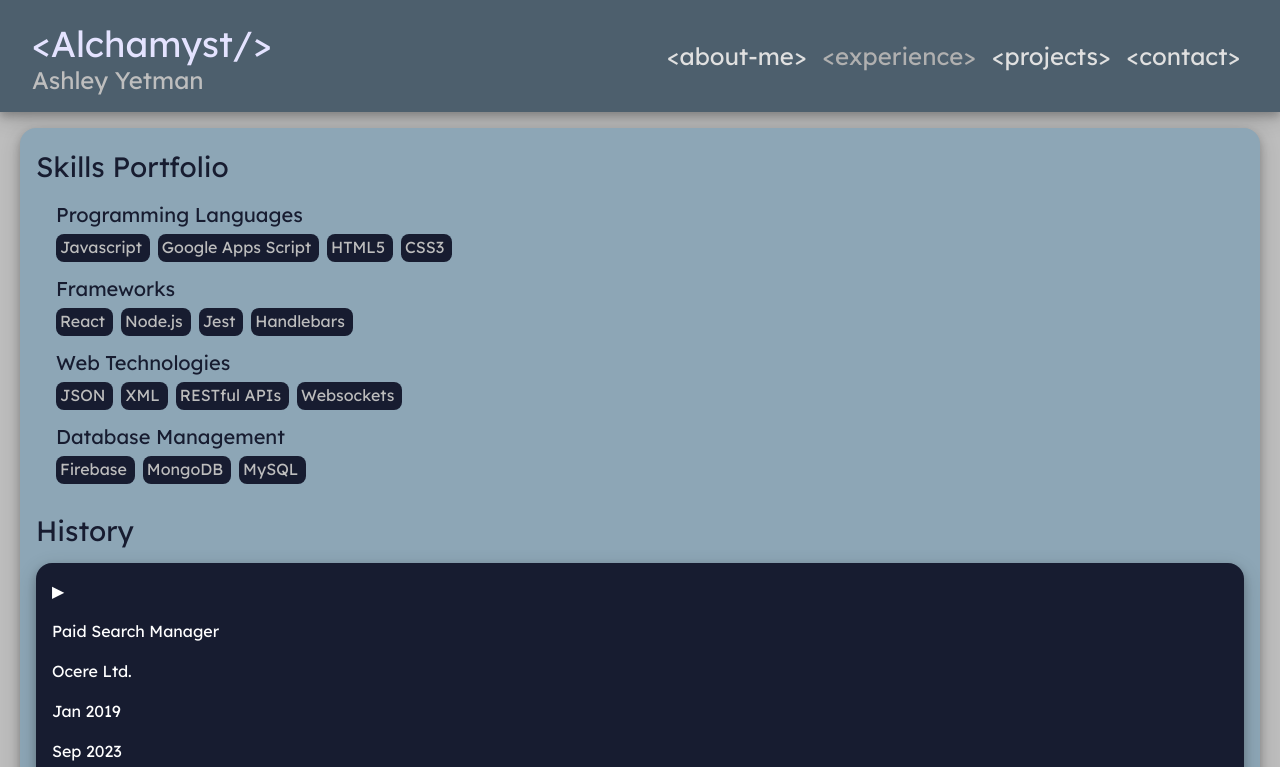
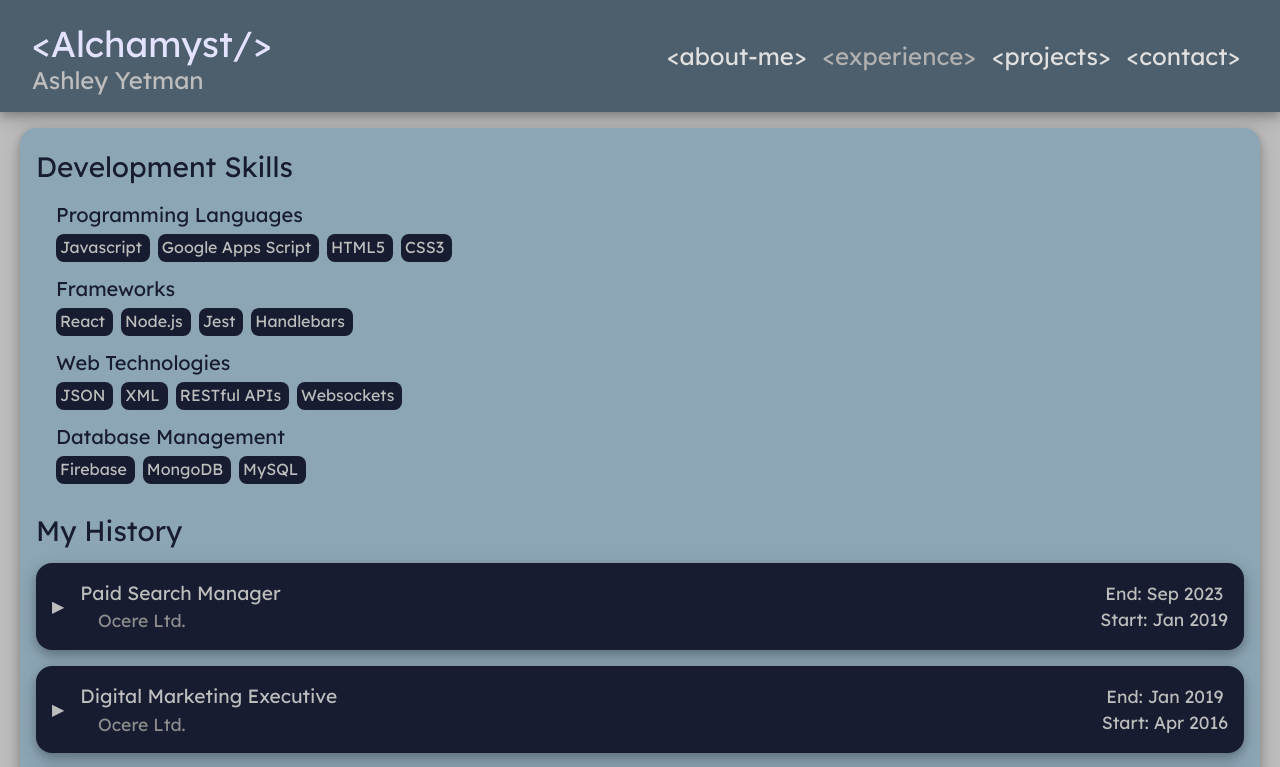
Before and after one commit to Alchamyst/ayetman-web, a React (Vite) app: page /experience in a window 1280 px wide. Shown: the top 767 px of the page. Built offline with nearby package versions, Linux system fonts and the light colour scheme.

Commit message:
add further styling to HistoryListItem component.

```diff
--- a/src/assets/myHistory.json
+++ b/src/assets/myHistory.json
@@ -18,7 +18,7 @@
         "designation": "Customer Service Apprenticeship",
         "startYearMonth" : "Jan 2014",
         "endYearMonth": "Apr 2016",
-        "description": "Some information about my apprenticeship will go here."
+        "description": "In this role, I conducted vital backlink analyses, managed PPC accounts for Google and Bing Ads, and rectified Google SEO penalties with link disavows, ensuring our clients' online success."
     },
     {
         "organisation": "Staffordshire University",
--- a/src/components/HistoryListItem.jsx
+++ b/src/components/HistoryListItem.jsx
@@ -14,17 +14,20 @@ export default function HistoryListItem(props) {
     return (
         <div className='history-list-item'>
             <div className={`history-compact ${props.isExpanded ? "history-compact-expanded": ""}`} onClick={handleOnClick}>
-                <div className={`expander${props.isExpanded ? "-open" : ""}`}>
+                <div className={`expander ${props.isExpanded ? "expander-open" : ""}`}>
                     {!props.isExpanded && <p>&#x25B6;</p>}
                     {props.isExpanded && <p>&#x25BC;</p>}
                 </div>
-                <div className='history-titles'>
-                    <p className='history-designation'>{props.designation}</p>
-                    <p className='history-organisation'>{props.organisation}</p>
-                </div>
-                <div className='history-dates'>
-                    <p className='history-start-date'>{props.startYearMonth}</p>
-                    <p className='history-end-date'>{props.endYearMonth}</p>
+                <div className='history-compact-wrapper'>
+
+                    <div className='history-titles'>
+                        <p className='history-designation'>{props.designation}</p>
+                        <p className='history-organisation'>{props.organisation}</p>
+                    </div>
+                    <div className='history-dates'>
+                        <p className='history-end-date'>End: {props.endYearMonth}</p>
+                        <p className='history-start-date'>Start: {props.startYearMonth}</p>
+                    </div>
                 </div>
             </div>
             {props.isExpanded && <div className='history-expanded'>
--- a/src/styles/historyListItem.css
+++ b/src/styles/historyListItem.css
@@ -1,12 +1,98 @@
 .history-compact {
     background-color: #171C30;
-    color: white;
+    color: #bdbdbd;
+
+    cursor: pointer;
 
     border-radius: 1em;
     box-shadow: 0 4px 8px 0 rgba(0, 0, 0, 0.2), 0 6px 20px 0 rgba(0, 0, 0, 0.19);
-
     margin-top: 1em;
     padding: 1em 1em 1em 1em;
+
+    display: flex;
+    flex-direction: row;
+    /* flex-wrap: wrap; */
+    justify-content:flex-start;
+}
+
+.history-compact-expanded {
+    border-radius: 1em 1em 0em 0em;
+}
+
+.expander {
+    align-items: center;
+    display: flex;
+    flex-direction: row;
+    flex-wrap: wrap;
+    justify-content:space-between;
+}
+
+.expander-open {
+
+}
+
+.expander > p, .expander-open > p {
+    margin: 0em  0em 0em;
+    padding: 0em 1em 0em 0em;
+}
+
+.history-compact-wrapper {
+    align-items: center;
+    display: flex;
+    flex-direction: row;
+    /* flex-wrap: wrap; */
+    justify-content: flex-start;
+    margin: 0 0 0 0;
+    width: 100%;
+}
+
+.history-titles {
+    margin: 0 auto 0 0
+}
+
+.history-designation {
+    color: #bdbdbd;
+    font-size: 1.2em;
+    margin: 0;
+}
+
+.history-organisation {
+    color: #8d8d8d;
+    font-size: 1.1em;
+    padding: 0 0 0 1em ;
+    margin: 0;
+}
+
+.history-dates {
+    color: #bdbdbd;
+    align-items: center;
+    display: flex;
+    flex-direction: column;
+    flex-wrap: wrap;
+    justify-content: space-between;
+    margin: 0 0 0 0;
+    width: max-content;
+}
+
+.history-start-date {
+    font-size: 1.1em;
+    margin: 0 0 0 0;
+}
+
+.history-end-date {
+    font-size: 1.1em;
+    margin: 0 0 0 0;
+}
+
+.history-expanded {
+    background-color: #373C60;
+    color: #bdbdbd;
+
+    border-radius: 0em 0em 1em 1em;
+    box-shadow: 0 4px 8px 0 rgba(0, 0, 0, 0.2), 0 6px 20px 0 rgba(0, 0, 0, 0.19);
+
+    margin-top: 0em;
+    padding: 0.5em 1em 0.5em 1em;
 
     /* display: flex;
     flex-direction: row;
@@ -14,35 +100,12 @@
     justify-content: flex-start; */
 }
 
-.history-compact-expanded {
-    border-radius: 1em 1em 0em 0em;
-}
-
-.history-expanded {
-    background-color: #373C60;
-    color: white;
-
-    border-radius: 0em 0em 1em 1em;
-    box-shadow: 0 4px 8px 0 rgba(0, 0, 0, 0.2), 0 6px 20px 0 rgba(0, 0, 0, 0.19);
-
-    margin-top: 0em;
-    padding: 1em 1em 1em 1em;
-
-    /* display: flex;
-    flex-direction: row;
-    flex-wrap: wrap;
-    justify-content: flex-start; */
-}
-
-.expander {
+.history-description {
 
 }
 
-.expander-open{
-
+.history-description > p  {
+    margin: 0;
 }
 
-.expander > p, .expander-open > p {
-    margin: 0em 0em 0em 0em;
-    padding: 0em 0em 0em 0em;
-}
+/* box-sizing: border-box; */
--- a/src/views/ExperiencePage.jsx
+++ b/src/views/ExperiencePage.jsx
@@ -13,7 +13,7 @@ export default function ExperiencePage() {
         <div className='main'>
             <main className='content-box'>
                 <div className='section-skills'>
-                    <h1>Skills Portfolio</h1>
+                    <h1>Development Skills</h1>
                     <h2>Programming Languages</h2>
                     <ListBlock list={programmingSkills} />
                     <h2>Frameworks</h2>
@@ -25,32 +25,8 @@ export default function ExperiencePage() {
                 </div>
 
                 <div className='section-history'>
-                    <h1>History</h1>
+                    <h1>My History</h1>
                     <HistoryList history={myHistory} />
-                    {/* This is a temporary table that will be replaced by a component that will list an education + work timeline.  */}
-                    {/* <table className='exp'>
-                        <thead>
-                            <tr>
-                                <th>Institute</th>
-                                <th>Qualification</th>
-                                <th>Year</th>
-                            </tr>
-                        </thead>
-                        <tbody>
-                            <tr>
-                                <th>Staffordshire University</th>
-                                <th>BSc Multiplayer Online Games Design</th>
-                                <th>2011</th>
-                            </tr>
-                            <tr>
-                                <th>Evesham College</th>
-                                <th>BTEC National Diploma for IT Practitioners</th>
-                                <th>2008</th>
-                            </tr>
-                        </tbody>
-                    </table> */}
-                    {/* End of section that is to be replaced. */}
-
                 </div>
 
             </main>
```
